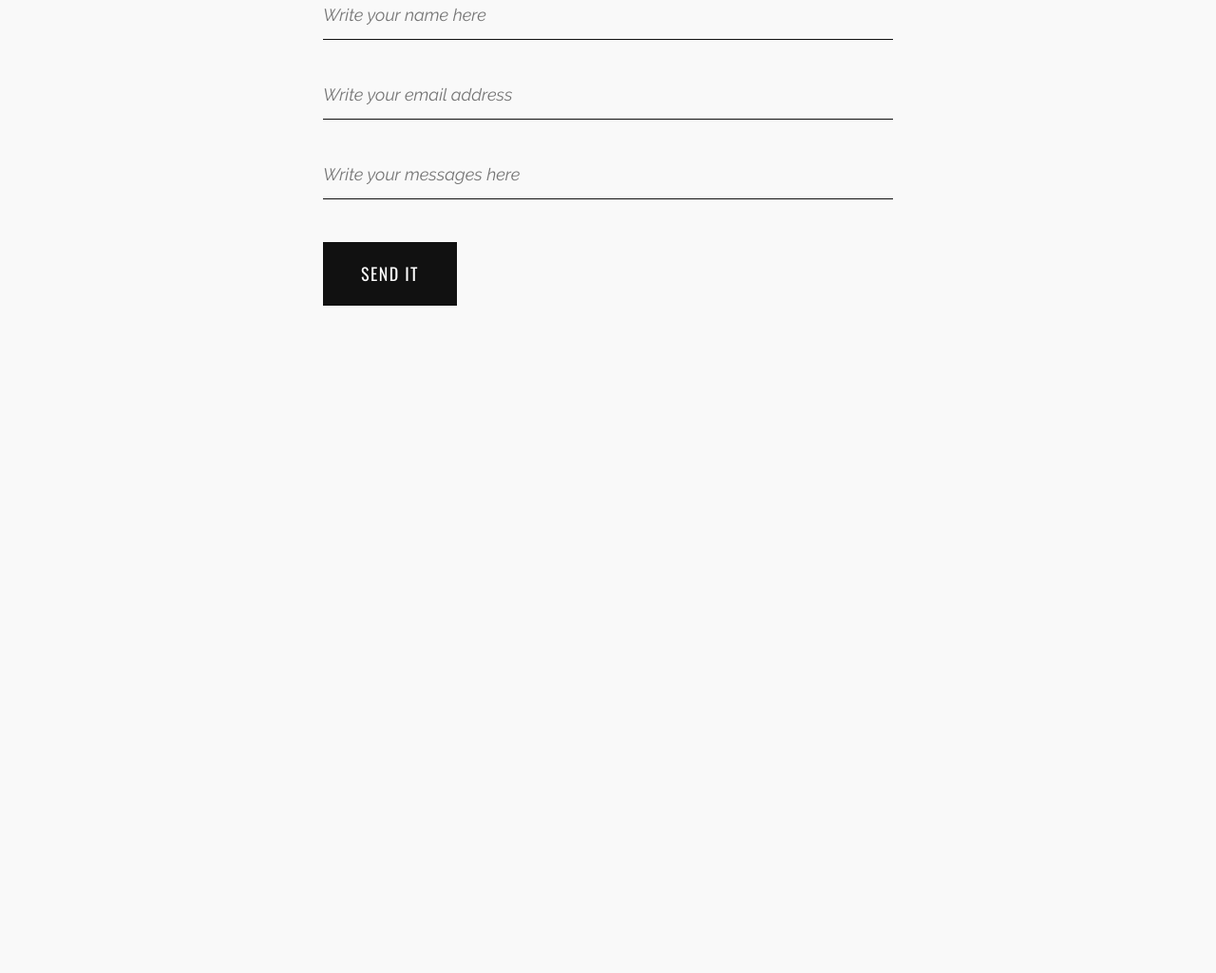
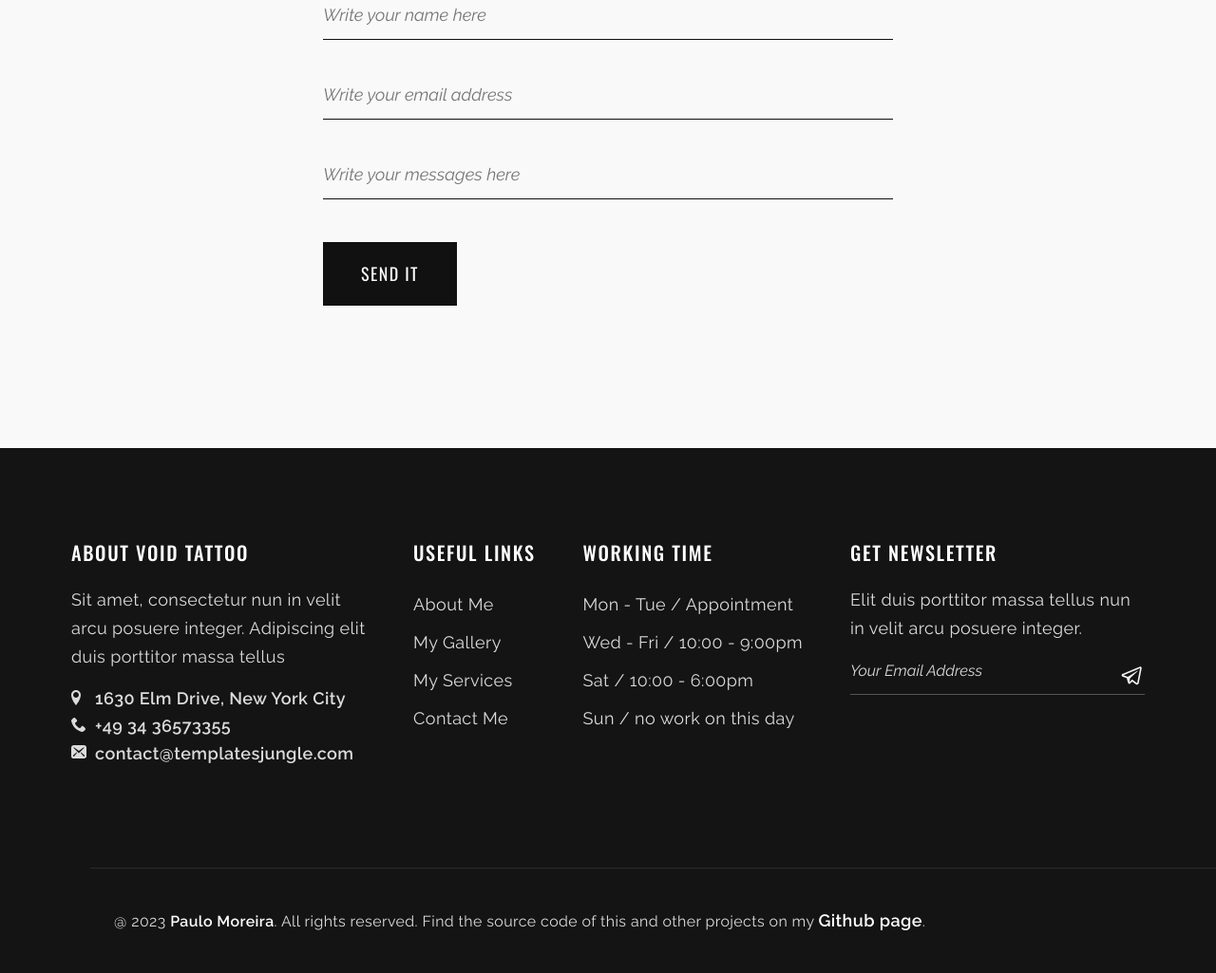
Before and after one commit to paulohmoreira/the-void-tattoo, a website built with Parcel: page src/index.html in a window 1280 px wide. Shown: the part 6861-7886 px from the top of the page at 95% size. Before the commit the page ends 7333 px from the top, so only its background shows below. Built offline with nearby package versions, Linux system fonts and the light colour scheme; a web font is replaced by a local one.

Commit message:
feat: Add footer

```diff
--- a/src/index.html
+++ b/src/index.html
@@ -280,5 +280,68 @@
         </form>
       </section>
     </main>
+
+    <footer class="footer">
+      <div class="footer__container">
+        <div class="footer__about">
+          <h4>About void tattoo</h4>
+          <p>Sit amet, consectetur nun in velit arcu posuere integer. Adipiscing elit duis porttitor massa tellus</p>
+          <ul class="footer__about-list">
+            <li>
+              <a class="maps-white" href="https://goo.gl/maps/kXKzZ7Hjuc12gGZw7" target="_blank"
+                >1630 Elm Drive, New York City</a
+              >
+            </li>
+            <li><a class="phone-white" href="tel:+493436573355">+49 34 36573355</a></li>
+            <li><a class="email-white" href="mailto:contact@templatesjungle.com">contact@templatesjungle.com</a></li>
+          </ul>
+        </div>
+
+        <div class="footer__sitemap">
+          <h4>Useful links</h4>
+          <ul>
+            <li><a href="#">About me</a></li>
+            <li><a href="#">My gallery</a></li>
+            <li><a href="#">My services</a></li>
+            <li><a href="#">Contact me</a></li>
+          </ul>
+        </div>
+
+        <div class="working-time">
+          <h4>Working time</h4>
+          <ul>
+            <li>Mon - Tue / Appointment</li>
+            <li>Wed - Fri / 10:00 - 9:00pm</li>
+            <li>Sat / 10:00 - 6:00pm</li>
+            <li>Sun / no work on this day</li>
+          </ul>
+        </div>
+
+        <div class="footer__newsletter">
+          <h4>Get newsletter</h4>
+          <p>Elit duis porttitor massa tellus nun in velit arcu posuere integer.</p>
+          <form>
+            <input
+              required
+              type="email"
+              name="email-newsletter"
+              id="email-newsletter"
+              placeholder="Your Email Address"
+              aria-label="Your Email Here"
+            />
+            <button type="submit" value="">
+              <img src="assets/icons/telegram-plane.svg" width="26" height="26" alt="Submit icon" />
+            </button>
+          </form>
+        </div>
+      </div>
+
+      <div class="copyright">
+        <p>
+          @ 2023 <strong>Paulo Moreira</strong>. All rights reserved. Find the source code of this and other projects on
+          my <a href="https://github.com/paulohmoreira" target="_blank">Github page</a>.
+        </p>
+      </div>
+    </footer>
   </body>
 </html>
--- a/src/scss/layout/_footer.scss
+++ b/src/scss/layout/_footer.scss
@@ -0,0 +1,182 @@
+@use '../base' as *;
+
+$icons-link: (maps, phone, email);
+
+.footer {
+  font-family: $font-secondary;
+  color: var(--color-secondary-200);
+  background: var(--color-primary-400);
+
+  h4 {
+    text-transform: uppercase;
+    font-family: $font-primary;
+    font-size: 1rem;
+    letter-spacing: 0.08em;
+    font-weight: 500;
+    color: var(--color-primary-100);
+    margin-bottom: 25px;
+  }
+
+  p {
+    font-family: $font-secondary;
+    font-size: 0.9rem;
+    font-weight: 400;
+    line-height: 30px;
+    margin-bottom: 20px;
+    max-width: 310px;
+  }
+
+  a,
+  li {
+    font-size: 1rem;
+    color: var(--color-secondary-200);
+    line-height: 40px;
+  }
+
+  &__container {
+    padding: 50px 25px;
+    display: flex;
+    flex-wrap: wrap;
+    justify-content: flex-start;
+    align-items: baseline;
+    gap: 50px 50px;
+  }
+
+  @media screen and (min-width: 768px) {
+    &__container {
+      padding: 100px 25px;
+    }
+  }
+
+  @media screen and (min-width: 1200px) {
+    h4 {
+      font-size: 1.125rem;
+    }
+
+    p {
+      font-size: 1rem;
+    }
+
+    &__container {
+      display: flex;
+      justify-content: space-evenly;
+      gap: 0;
+    }
+  }
+}
+
+.footer__about {
+  @each $icon in $icons-link {
+    .#{$icon}-white {
+      &::before {
+        content: '';
+        position: absolute;
+        background: url(../../src/assets/icons/#{$icon}-white.svg);
+        display: block;
+        left: 0;
+
+        @if $icon == 'maps' {
+          width: 10px;
+          height: 16px;
+        } @else if $icon == 'phone' {
+          width: 15px;
+          height: 15px;
+        } @else {
+          width: 16px;
+          height: 14px;
+        }
+      }
+    }
+  }
+
+  &-list li,
+  button {
+    font-family: $font-secondary;
+    font-size: 0.9rem;
+  }
+
+  &-list li {
+    font-weight: 600;
+    margin-bottom: 10px;
+    position: relative;
+    padding-left: 25px;
+    line-height: 18px;
+  }
+
+  a {
+    color: var(--color-seconday-200);
+    line-height: 18px;
+  }
+}
+
+.footer__sitemap {
+  li {
+    text-transform: capitalize;
+  }
+}
+
+.footer__newsletter {
+  max-width: 310px;
+
+  form {
+    width: 100%;
+    height: 35px;
+
+    border-bottom: 1px solid var(--color-secondary-400);
+    display: flex;
+    justify-content: space-between;
+  }
+
+  input {
+    font-family: $font-secondary;
+    font-style: italic;
+    font-size: 0.9rem;
+    color: var(--color-secondary-200);
+    background: transparent;
+    border: none;
+    padding-bottom: 15px;
+    position: relative;
+
+    &::placeholder {
+      color: var(--color-secondary-200);
+    }
+
+    &:focus {
+      outline: none;
+    }
+  }
+
+  button[type='submit'] {
+    all: unset;
+    cursor: pointer;
+  }
+}
+
+.copyright {
+  padding: 35px 25px;
+  border-top: 1px solid var(--color-primary-300);
+
+  p {
+    font-size: 0.885rem;
+    max-width: 100%;
+    margin-bottom: 0;
+  }
+
+  strong {
+    color: var(--color-primary-100);
+    font-weight: 600;
+  }
+
+  a {
+    color: var(--color-primary-100);
+    font-weight: 700;
+
+    &:hover {
+      text-decoration: underline;
+    }
+  }
+
+  @media screen and (min-width: 1200px) {
+    margin-left: 95px;
+  }
+}
--- a/src/scss/main.scss
+++ b/src/scss/main.scss
@@ -9,3 +9,4 @@
 @use 'layout/video';
 @use 'layout/articles';
 @use 'layout/contact';
+@use 'layout/footer';
```
Also changed, not shown: src/assets/icons/email-white.svg (added), src/assets/icons/maps-white.svg (added), src/assets/icons/phone-white.svg (added), src/assets/icons/telegram-plane.svg (added).
